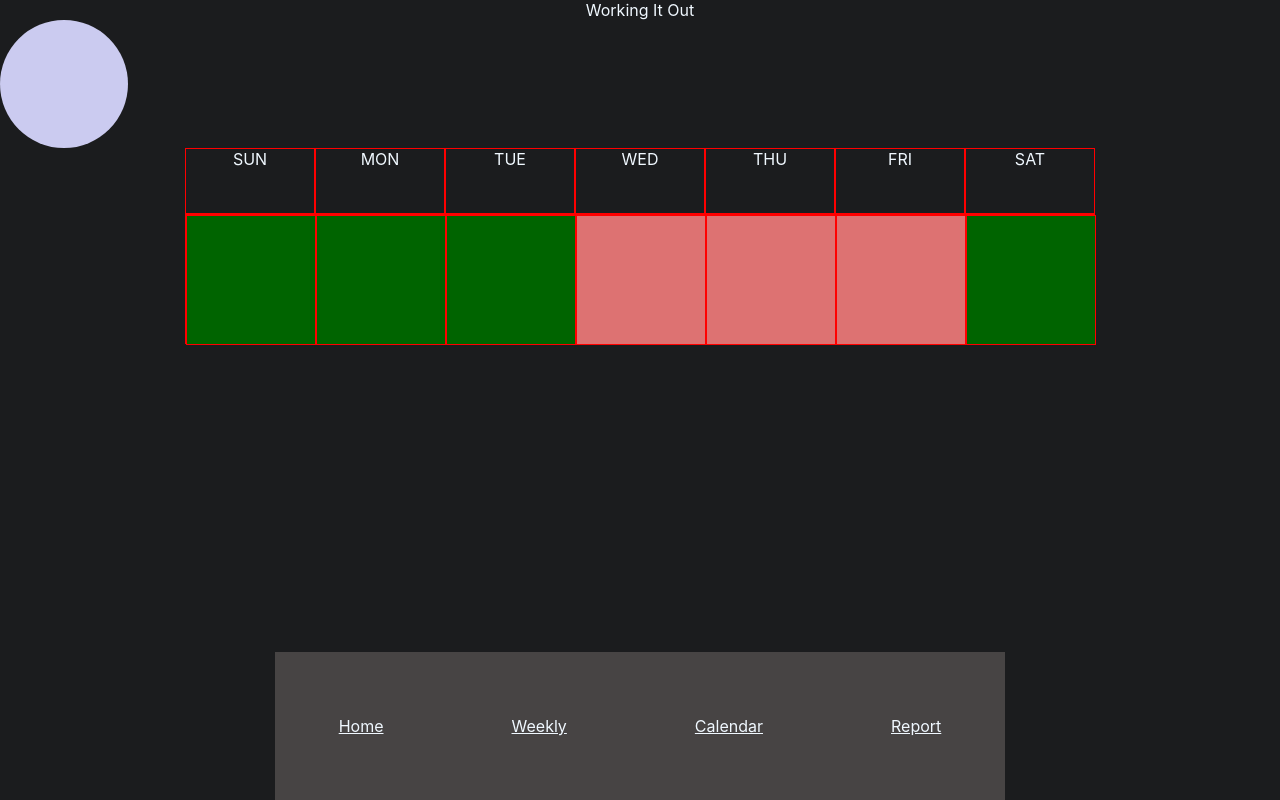
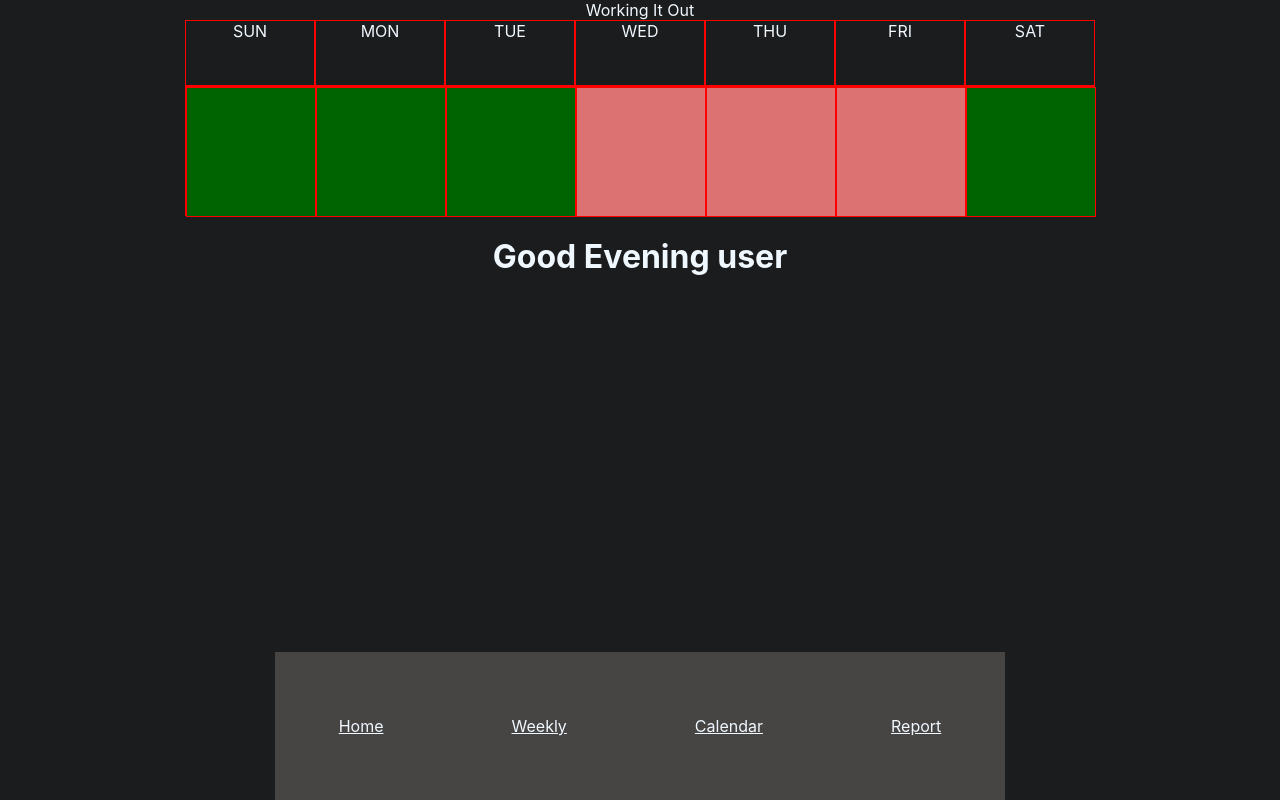
Before and after one commit to Epeng1994/workoutapp, a React (Create React App) app: page / in a window 1280 px wide. Built offline with nearby package versions, Linux system fonts and the light colour scheme.

Commit message:
init timer component, changed icon.title

```diff
--- a/public/index.html
+++ b/public/index.html
@@ -24,7 +24,7 @@
       work correctly both with client-side routing and a non-root public URL.
       Learn how to configure a non-root public URL by running `npm run build`.
     -->
-    <title>React App</title>
+    <title>Work It Out</title>
   </head>
   <body>
     <noscript>You need to enable JavaScript to run this app.</noscript>
--- a/src/App.js
+++ b/src/App.js
@@ -1,8 +1,7 @@
 import './App.css';
-import react, { useState, useEffect } from 'react'
+import { useState, useEffect } from 'react'
 import {Routes,Route} from 'react-router-dom';
 import Calendar from './components/Calendar'
-import User from './components/User'
 import NavBar from './components/NavBar';
 import 'react-calendar/dist/Calendar.css';
 import WeeklyBar from './components/WeeklyBar';
@@ -19,7 +18,6 @@ function App() {
   return (
     <div className="App">
       <div>Working It Out</div>
-      <User/>
       <div>
         <Routes>
           <Route exact path = '/' element = {<Home dates={dates}/>}/>
--- a/src/components/Home.js
+++ b/src/components/Home.js
@@ -4,9 +4,17 @@ import Tracker from './Tracker';
 
 function Home(props){
     const {dates} = props
+    const currentTime = new Date().getHours()
+    const currentTimeString = currentTime >= 0 && currentTime < 12 ? 'Morning' : currentTime >= 12 && currentTime < 18 ? 'Afternoon' : 'Evening'
+
+
+
     return(
         <div>
             <Tracker dates = {dates}/>
+            <div>
+                <h1>Good {`${currentTimeString} ${'user'}`}</h1>
+            </div>
         </div>
     )
 }
```
Also changed, not shown: src/components/TImer.js (added, +8 -0 lines), 1 other file (tests, documents, lock files or other folders).
